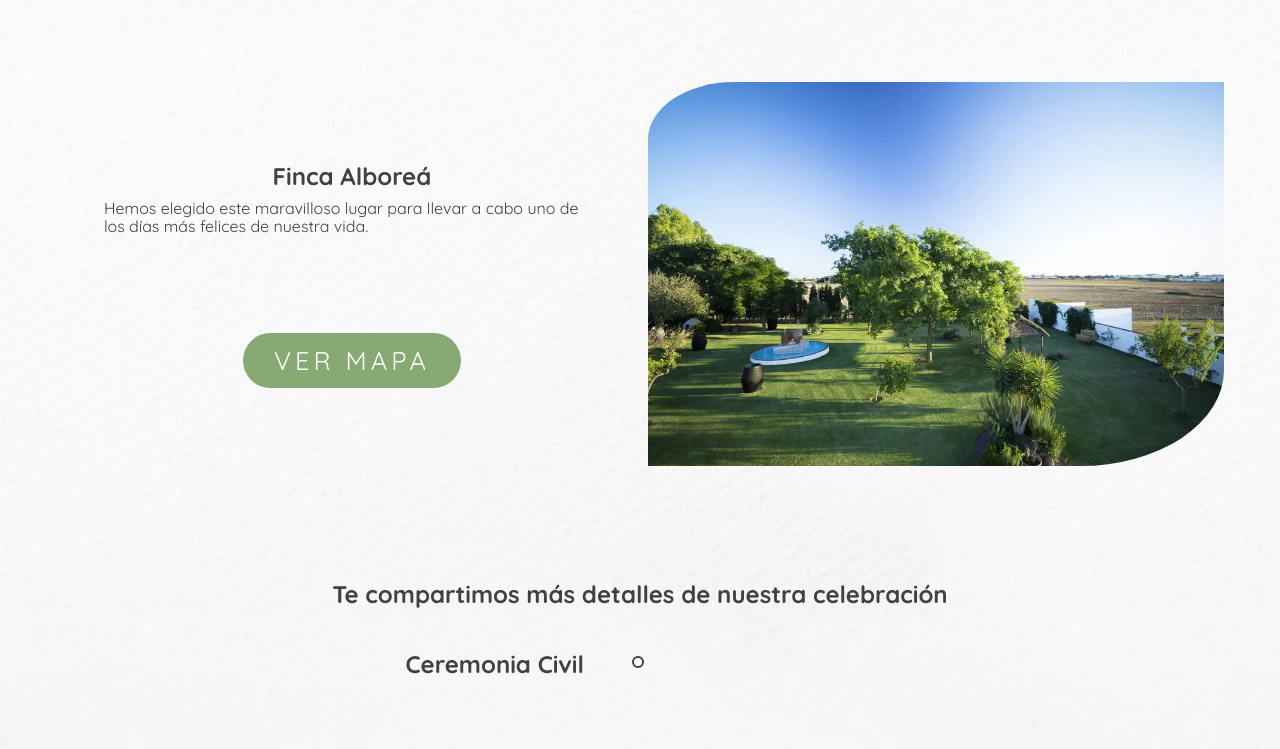
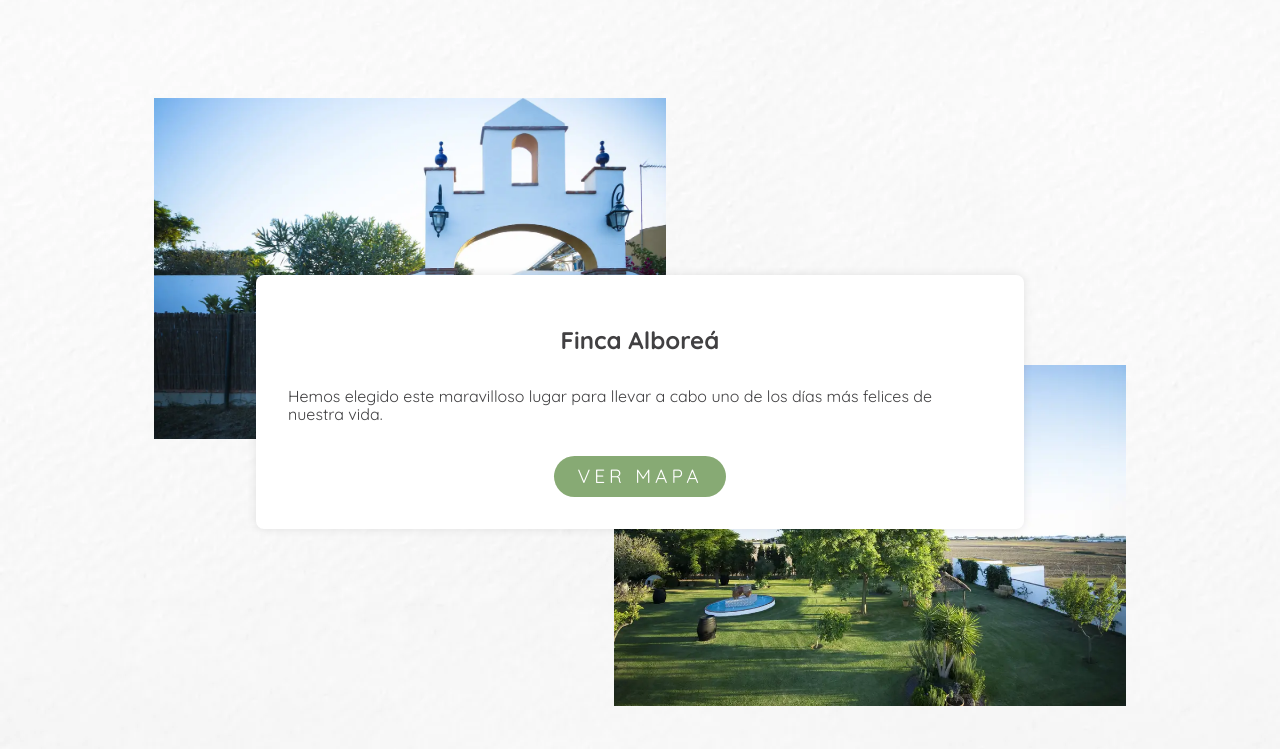
Before and after one commit to danigonlinea/wedding.github.io, a Vue app: page / in a window 1280 px wide. Shown: the part 798-1547 px from the top of the page. Built offline with nearby package versions, Linux system fonts and the light colour scheme.

Commit message:
first attempt to have place better

```diff
--- a/src/components/invitation/weddingForm.vue
+++ b/src/components/invitation/weddingForm.vue
@@ -7,33 +7,20 @@
       <div class="wedding-form-card-body">
         <form @submit.prevent="submitForm">
           <div class="wedding-form-group">
-            <WeddingInput
-              v-model="formData.fullName"
-              label="Nombre y apellidos"
-              required
-            />
+            <WeddingInput v-model="formData.fullName" label="Nombre" required />
           </div>
           <div class="wedding-form-group">
             <WeddingSelect
               v-model="formData.numberPeople"
               :options="numberPeople"
               default-value="1"
-              label="¿Cuántas personas sois?"
+              label="¿Cuántas personas seréis?"
             />
           </div>
           <div class="wedding-form-group">
             <WeddingInput
               v-model="formData.alergicField"
-              label="Si tienes alguna alergia, intolerancia o eres vegano, vegetariano o estás embarazada por favor indícalo aquí"
-            />
-          </div>
-
-          <div class="wedding-form-group">
-            <WeddingSelect
-              v-model="formData.mainPlateField"
-              :options="mainPlatesOptions"
-              default-value="Carne"
-              label="¿Qué plato principal en el menú prefieres?"
+              label="¿Tienes alguna alergia o intolerancia, eres vegano o vegetariano o estás embarazada?"
             />
           </div>
 
--- a/src/components/invitation/weddingInfo.vue
+++ b/src/components/invitation/weddingInfo.vue
@@ -3,10 +3,9 @@
     <div class="wedding-qa">
       <h3 class="wedding-q">¿Cómo hay que ir vestido?</h3>
       <p class="wedding-a">
-        Nos encantaría ver a nuestra familia y amigos vestidos elegantes para
-        nuestro gran día. El código de vestimenta es formal aunque rogamos que
-        llevéis calzado cómodo para andar por césped o un segundo par para
-        cambiaros in situ.
+        Nos encantaría ver a nuestra familia y amigos vestidos elegantes. El
+        código de vestimenta es formal aunque rogamos que llevéis calzado cómodo
+        para andar por césped o un segundo par para cambiaros in situ.
       </p>
     </div>
     <div class="wedding-qa">
@@ -14,7 +13,7 @@
       <p class="wedding-a">
         Sin duda, los peques son adorables y una alegría para la familia pero en
         esta ocasión, queremos que sea una celebración exclusiva para adultos
-        para que así los adultos se diviertan como niños en nuestro gran día.
+        para que así los adultos se diviertan como niños.
       </p>
     </div>
   </div>
--- a/src/components/invitation/weddingPlace.vue
+++ b/src/components/invitation/weddingPlace.vue
@@ -1,5 +1,25 @@
 <template>
-  <div class="wedding-place-container">
+  <div class="container-place">
+    <img
+      class="photo left"
+      src="../../assets/img/alborea-2.webp"
+      alt="Left Photo"
+    />
+    <img
+      class="photo right"
+      src="../../assets/img/alborea-3.webp"
+      alt="Right Photo"
+    />
+    <div class="card">
+      <h2>{{ title }}</h2>
+      <p>{{ description }}</p>
+      <div class="center">
+        <WeddingLink :to="weddingPlaceGmapsLink">Ver mapa</WeddingLink>
+      </div>
+    </div>
+  </div>
+
+  <!-- <div class="wedding-place-container">
     <div class="wedding-place-grid">
       <div class="wedding-place-column-left">
         <div class="wedding-place-column-info">
@@ -19,7 +39,16 @@
         />
       </div>
     </div>
-  </div>
+  </div> -->
+  <!--  <div class="wedding-parent">
+    <div class="wedding-photo">
+      <img src="../../assets/img/alborea-3.webp" alt="Photo" />
+    </div>
+    <div class="wedding-card">
+      <h2>{{ title }}</h2>
+      <p>{{ description }}</p>
+    </div>
+  </div> -->
 </template>
 
 <script setup>
@@ -34,6 +63,114 @@ const weddingPlaceGmapsLink =
 </script>
 
 <style lang="scss">
+.container-place {
+  position: relative;
+  width: 100%;
+  height: 100vh;
+  display: flex;
+  justify-content: center;
+  align-items: center;
+  padding: 16em;
+}
+
+.photo {
+  position: absolute;
+  width: 32em;
+  height: auto;
+  object-fit: cover;
+}
+
+.photo.left {
+  top: 12%;
+  left: 12%;
+}
+
+.photo.right {
+  bottom: 12%;
+  right: 12%;
+}
+
+.card {
+  background-color: #fff;
+  border-radius: 8px;
+  box-shadow: 0px 0px 10px rgba(0, 0, 0, 0.1);
+  z-index: 1;
+  padding: 2em;
+  display: flex;
+  align-items: center;
+  justify-content: center;
+  flex-direction: column;
+  gap: 2em;
+  box-sizing: border-box;
+}
+
+.card h2 {
+  margin-top: 20px;
+  font-size: 24px;
+}
+
+.card p {
+  font-size: 16px;
+}
+
+@media (max-width: 768px) {
+  .container-place {
+    padding: 2em;
+  }
+
+  .photo {
+    overflow: hidden;
+    width: 100%;
+  }
+
+  .photo.left {
+    top: 20%;
+    left: 0;
+  }
+
+  .photo.right {
+    bottom: 20%;
+    right: 0;
+  }
+}
+
+/* .wedding-parent {
+  position: relative;
+  height: 40em;
+}
+
+.wedding-photo {
+  height: 36em;
+  width: 36em;
+  position: absolute;
+  z-index: 1;
+  img {
+    object-fit: cover;
+    object-position: 50% 50%;
+    border-radius: inherit;
+    height: 100%;
+    width: 100%;
+  }
+}
+
+.wedding-card {
+  height: 24em;
+  width: 24em;
+  position: absolute;
+  z-index: 1;
+
+  background: white;
+  position: absolute;
+
+  display: flex;
+  flex-direction: column;
+  gap: 1em;
+  padding: 2em;
+  justify-content: center;
+  align-items: center;
+  box-shadow: 0 4px 8px rgba(0, 0, 0, 0.1);
+}
+
 .wedding-schedule-title {
   text-align: center;
 }
@@ -76,7 +213,7 @@ const weddingPlaceGmapsLink =
   }
 
   box-sizing: border-box;
-  /* Ensure padding is included in the column width */
+
 }
 
 .place-wedding-photo {
@@ -109,5 +246,5 @@ const weddingPlaceGmapsLink =
       }
     }
   }
-}
+} */
 </style>
--- a/src/components/ui/weddingButton.vue
+++ b/src/components/ui/weddingButton.vue
@@ -24,7 +24,7 @@ const handleClick = () => {
 <style scoped>
 .wedding-button {
   padding: 0.5em 1.2em;
-  font-size: 1.6em;
+  font-size: 1.2em;
   background-color: var(--button-color-primary);
   transition: background-color 0.3s ease;
   color: #fff;
@@ -46,7 +46,7 @@ const handleClick = () => {
 @media (max-width: 768px) {
   /* Styles for smaller screens (phones) */
   .wedding-button {
-    font-size: 1.2em;
+    font-size: 1em;
   }
 }
 </style>
--- a/src/components/ui/weddingLink.vue
+++ b/src/components/ui/weddingLink.vue
@@ -24,7 +24,7 @@ const props = defineProps({
   border-radius: 5px;
   transition: background-color 0.3s ease;
   padding: 0.5em 1.2em;
-  font-size: 1.6em;
+  font-size: 1.2em;
   background-color: var(--button-color-primary);
   color: #fff;
   border-radius: 30px;
```
